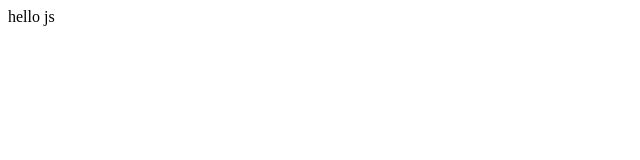
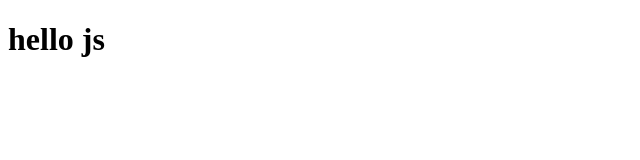
Before and after one commit to HafeezRafeeq/js-questions, a plain HTML site: page index.html in a window 1280 px wide. Shown: the whole page, without its empty margins (0-640 px from the left). Drawn offline with Linux system fonts and the light colour scheme.

Commit message:
4 Exercise complete

```diff
--- a/index.html
+++ b/index.html
@@ -6,7 +6,7 @@
     <title>hello js</title>
 </head>
 <body>
-    hello js
+    <h1>hello js</h1>
 
 
 
```
Also changed, not shown: app.js (+44 -0 lines).
